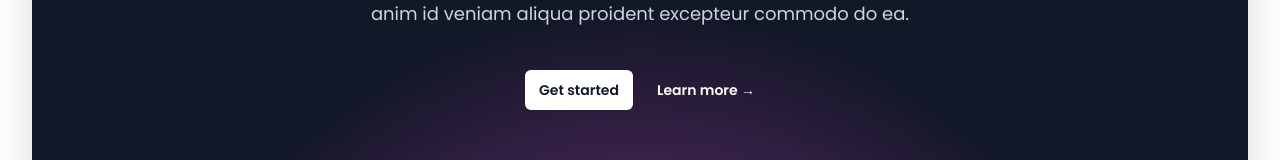
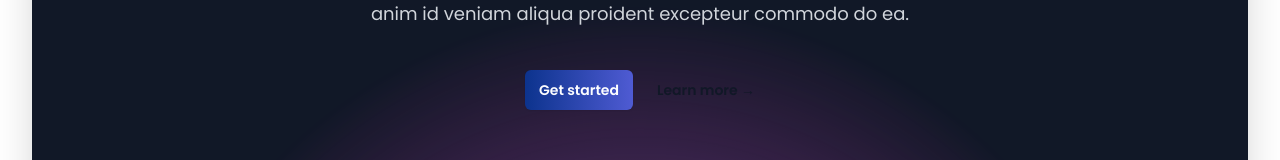
Before and after one commit to artur323/warespace-frontend, a Vue app: page / in a window 1280 px wide. Shown: the part 3250-3410 px from the top of the page. Built offline with nearby package versions, Linux system fonts and the light colour scheme.

Commit message:
feat: primary and link button

```diff
--- a/src/Components/Atoms/LoginLink.vue
+++ b/src/Components/Atoms/LinkButton.vue
@@ -8,9 +8,13 @@
 <script setup>
 import { defineProps } from 'vue';
 const props = defineProps({
-  href: String,
+  href: {
+    type: String,
+    default: '#'
+  },
   label: {
-    type: String, default: "Log in"
+    type: String,
+    default: "Log in"
   }
 })
 </script>
--- /dev/null
+++ b/src/Components/Atoms/PrimaryButton.vue
@@ -0,0 +1,19 @@
+<template>
+    <a :href="href" class="rounded-md bg-gradient-to-r from-[#0C338D] to-[#4F5BD3] px-3.5 py-2.5 text-sm font-semibold text-snowwhite shadow-sm hover:bg-wsblue-500 focus-visible:outline focus-visible:outline-2 focus-visible:outline-offset-2 focus-visible:outline-wsblue-600">
+      {{ label }}
+    </a>
+  </template>
+
+  <script setup>
+  import { defineProps } from 'vue';
+  const props = defineProps({
+    href: {
+      type: String,
+      default: '#'
+    },
+    label: {
+      type: String,
+      required: true
+    }
+  })
+  </script>
--- a/src/Components/Atoms/SupportCard.vue
+++ b/src/Components/Atoms/SupportCard.vue
@@ -14,6 +14,6 @@ import { defineProps } from 'vue';
 const props = defineProps({
   name: String,
   description: String,
-  icon: String,
+  icon: Function,
 });
 </script>
--- a/src/Components/Molecules/MobileMenu.vue
+++ b/src/Components/Molecules/MobileMenu.vue
@@ -19,7 +19,7 @@
             <NavLink v-for="(item, index) in navigation" :key="index" :href="item.href" :label="item.name" />
           </div>
           <div class="py-6">
-            <LoginLink :href="loginHref" />
+            <LinkButton :href="loginHref" />
           </div>
         </div>
       </div>
@@ -32,7 +32,7 @@ import { Dialog, DialogPanel } from '@headlessui/vue'
 import { XMarkIcon } from '@heroicons/vue/24/outline'
 import CompanyLogo from '@/Components/Atoms/CompanyLogo.vue'
 import NavLink from '@/Components/Atoms/NavLink.vue'
-import LoginLink from '@/Components/Atoms/LoginLink.vue'
+import LinkButton from '@/Components/Atoms/LinkButton.vue'
 import { defineProps } from 'vue';
 
 const props = defineProps({
--- a/src/Components/Molecules/SupportCardGrid.vue
+++ b/src/Components/Molecules/SupportCardGrid.vue
@@ -1,7 +1,6 @@
 <template>
   <div class="mx-auto mt-16 grid max-w-2xl grid-cols-1 gap-6 sm:mt-20 lg:mx-0 lg:max-w-none lg:grid-cols-3 lg:gap-8">
-    <SupportCard v-for="card in cards" :key="card.name" :name="card.name" :description="card.description"
-      :icon="card.icon" />
+    <SupportCard v-for="card in cards" :key="card.name" :name="card.name" :description="card.description" :icon="card.icon" />
   </div>
 </template>
 
--- a/src/Components/Organisms/CustomerLogoSection.vue
+++ b/src/Components/Organisms/CustomerLogoSection.vue
@@ -9,11 +9,8 @@
             adipiscing elit. Et, egestas tempus tellus etiam sed. Quam a scelerisque amet ullamcorper eu enim et
             fermentum, augue.</p>
           <div class="mt-8 flex items-center gap-x-6">
-            <a href="#"
-              class="rounded-md bg-gradient-to-r from-[#0C338D] to-[#4F5BD3] px-3.5 py-2.5 text-sm font-semibold text-snowwhite shadow-sm hover:bg-wsblue-500 focus-visible:outline focus-visible:outline-2 focus-visible:outline-offset-2 focus-visible:outline-wsblue-600">Create
-              account</a>
-            <a href="#" class="text-sm font-semibold text-gray-900 dark:text-snowwhite">Contact us <span
-                aria-hidden="true">&rarr;</span></a>
+            <PrimaryButton label="Create account"/>
+            <LinkButton label="Contact us" />
           </div>
         </div>
         <LogoList :darkMode="darkMode" :logos="logos" />
@@ -25,6 +22,7 @@
 <script setup>
 import { darkMode } from '@/theme';
 import LogoList from '@/Components/Molecules/LogoList.vue';
+import LinkButton from '@/Components/Atoms/LinkButton.vue';
+import PrimaryButton from '@/Components/Atoms/PrimaryButton.vue';
 import { logos } from "@/data";
-
 </script>
--- a/src/Components/Organisms/HowToSection.vue
+++ b/src/Components/Organisms/HowToSection.vue
@@ -5,8 +5,8 @@
         <h2 class="mx-auto max-w-2xl text-3xl font-bold tracking-tight text-white sm:text-4xl dark:text-snowwhite">Boost your productivity today.</h2>
         <p class="mx-auto mt-6 max-w-xl text-lg leading-8 text-gray-300 dark:text-gray-500">Incididunt sint fugiat pariatur cupidatat consectetur sit cillum anim id veniam aliqua proident excepteur commodo do ea.</p>
         <div class="mt-10 flex items-center justify-center gap-x-6">
-          <a href="#" class="rounded-md bg-white px-3.5 py-2.5 text-sm font-semibold text-gray-900 dark:bg-gradient-to-r dark:from-[#0C338D] dark:to-[#4F5BD3] dark:text-snowwhite shadow-sm hover:bg-gray-100 focus-visible:outline focus-visible:outline-2 focus-visible:outline-offset-2 focus-visible:outline-white">Get started</a>
-          <a href="#" class="text-sm font-semibold leading-6 text-white dark:text-snowwhite">Learn more <span aria-hidden="true">→</span></a>
+          <PrimaryButton label="Get started"/>
+          <LinkButton label="Learn more" />
         </div>
         <svg viewBox="0 0 1024 1024" class="absolute left-1/2 top-1/2 -z-10 h-[64rem] w-[64rem] -translate-x-1/2 [mask-image:radial-gradient(closest-side,white,transparent)]" aria-hidden="true">
           <circle cx="512" cy="512" r="512" fill="url(#827591b1-ce8c-4110-b064-7cb85a0b1217)" fill-opacity="0.7" />
@@ -25,5 +25,7 @@
 
 
 <script setup>
+import LinkButton from '@/Components/Atoms/LinkButton.vue';
+import PrimaryButton from '@/Components/Atoms/PrimaryButton.vue';
 import { darkMode } from "../../theme.js";
 </script>
--- a/src/Components/Organisms/NavigationSection.vue
+++ b/src/Components/Organisms/NavigationSection.vue
@@ -11,7 +11,7 @@
       <NavigationLinks :navigation="navigation" />
       <div class="hidden lg:flex lg:flex-1 lg:justify-end">
         <DarkModeToggle :lightIcon="lightModeSvg" :darkIcon="darkModeSvg" />
-        <LoginLink href="#" />
+        <LinkButton href="#" />
       </div>
     </nav>
     <MobileMenu :navigation="navigation" :mobileMenuOpen="mobileMenuOpen" :logoSrc="darkLogo" :closeMenu="closeMenu" :lightLogoSrc="lightLogo" :darkLogoSrc="darkLogo"/>
@@ -26,7 +26,7 @@ import MobileMenuButton from '@/Components/Atoms/MobileMenuButton.vue'
 import NavigationLinks from '@/Components/Molecules/NavigationLinks.vue'
 import DarkModeToggle from '@/Components/Atoms/DarkModeToggle.vue'
 import MobileMenu from '@/Components/Molecules/MobileMenu.vue'
-import LoginLink from '@/Components/Atoms/LoginLink.vue'
+import LinkButton from '@/Components/Atoms/LinkButton.vue'
 
 const mobileMenuOpen = ref(false)
 
```
